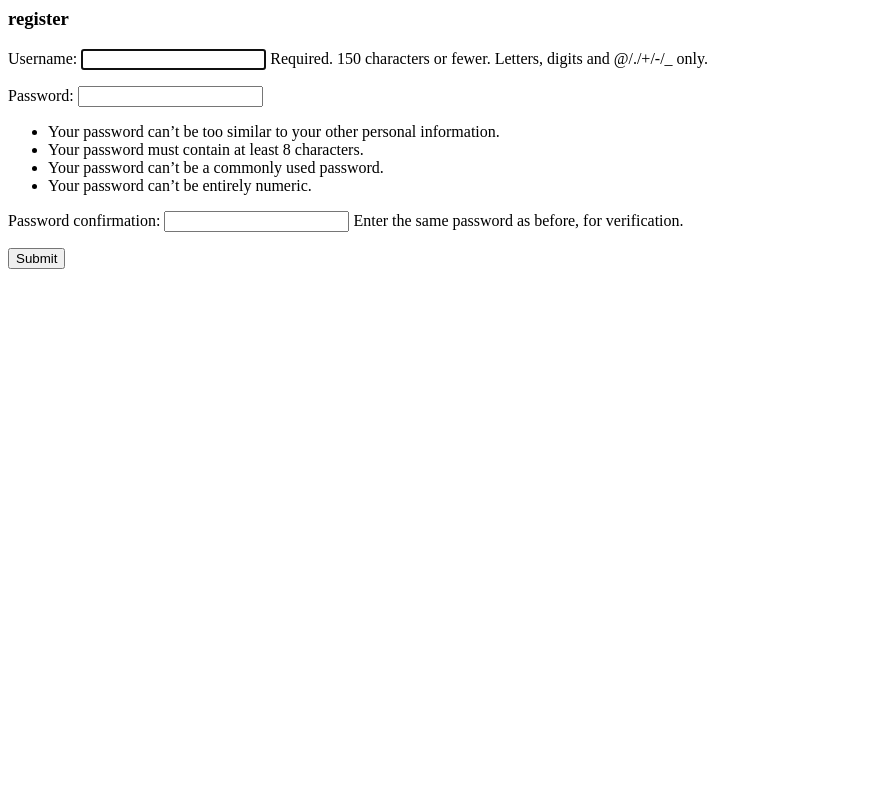
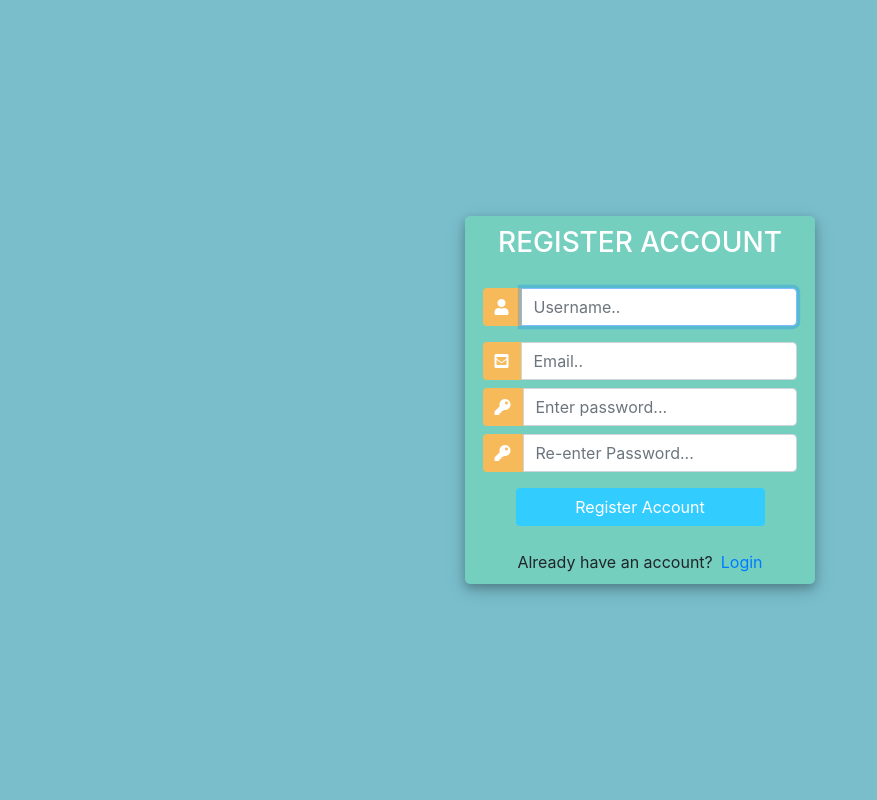
Before and after one commit to aamdo/CustomerManagement, a Django app: page /register/ in a window 1280 px wide. Shown: the whole page, without its empty margins (0-877 px from the left). Run offline with Django 3.2, Linux system fonts and the light colour scheme; some libraries are stand-ins or nearby versions.

Commit message:
p14-14:42

```diff
--- a/accounts/forms.py
+++ b/accounts/forms.py
@@ -1,7 +1,19 @@
 from django.forms import ModelForm
+
+from django.contrib.auth.forms import UserCreationForm
+from django.contrib.auth.models import User
+from django import forms
+
+
+
 from .models import Order
 
 class OrderForm(ModelForm):
     class Meta:
         model=Order
         fields = '__all__'
+
+class CreateUserForm(UserCreationForm):
+    class Meta:
+        model=User
+        fields = ['username','email','password1','password2']
--- a/accounts/views.py
+++ b/accounts/views.py
@@ -3,14 +3,22 @@ from django.http import HttpResponse
 from django.forms import inlineformset_factory
 from django.contrib.auth.forms import UserCreationForm
 from .models import *
-from .forms import OrderForm
+from .forms import OrderForm,CreateUserForm
 from .filters import OrderFilter
 from django.core.paginator import Paginator
 
 # Create your views here.
 
 def registerPage(request):
-    form = UserCreationForm()
+    form = CreateUserForm()
+    if request.method=='POST':
+        form = CreateUserForm(request.POST)
+        if form.is_valid():
+            form.save()
+
+
+
+
     context = {'form':form}
     return render(request,'accounts/register.html',context)
 
--- a/templates/accounts/register.html
+++ b/templates/accounts/register.html
@@ -1,10 +1,138 @@
-<h3>register</h3>
 
-<form method="POST" action="">
-    {% csrf_token %}
-    {{form.as_p}}
+<!DOCTYPE html>
+<html>
+
+<head>
+	<title>Login</title>
+	<link rel="stylesheet" href="https://stackpath.bootstrapcdn.com/bootstrap/4.1.3/css/bootstrap.min.css" integrity="sha384-MCw98/SFnGE8fJT3GXwEOngsV7Zt27NXFoaoApmYm81iuXoPkFOJwJ8ERdknLPMO" crossorigin="anonymous">
+	<script src="https://ajax.googleapis.com/ajax/libs/jquery/3.3.1/jquery.min.js"></script>
+	<link rel="stylesheet" href="https://use.fontawesome.com/releases/v5.6.1/css/all.css" integrity="sha384-gfdkjb5BdAXd+lj+gudLWI+BXq4IuLW5IT+brZEZsLFm++aCMlF1V92rMkPaX4PP" crossorigin="anonymous">
+
+	<style>
+		body,
+		html {
+			margin: 0;
+			padding: 0;
+			height: 100%;
+			background: #7abecc !important;
+		}
+		.user_card {
+			width: 350px;
+			margin-top: auto;
+			margin-bottom: auto;
+			background: #74cfbf;
+			position: relative;
+			display: flex;
+			justify-content: center;
+			flex-direction: column;
+			padding: 10px;
+			box-shadow: 0 4px 8px 0 rgba(0, 0, 0, 0.2), 0 6px 20px 0 rgba(0, 0, 0, 0.19);
+			-webkit-box-shadow: 0 4px 8px 0 rgba(0, 0, 0, 0.2), 0 6px 20px 0 rgba(0, 0, 0, 0.19);
+			-moz-box-shadow: 0 4px 8px 0 rgba(0, 0, 0, 0.2), 0 6px 20px 0 rgba(0, 0, 0, 0.19);
+			border-radius: 5px;
+
+		}
+
+		.form_container {
+			margin-top: 20px;
+		}
+
+		#form-title{
+			color: #fff;
+		}
+		.login_btn {
+			width: 100%;
+			background: #33ccff !important;
+			color: white !important;
+		}
+		.login_btn:focus {
+			box-shadow: none !important;
+			outline: 0px !important;
+		}
+		.login_container {
+			padding: 0 2rem;
+		}
+		.input-group-text {
+			background: #f7ba5b !important;
+			color: white !important;
+			border: 0 !important;
+			border-radius: 0.25rem 0 0 0.25rem !important;
+		}
+		.input_user,
+		.input_pass:focus {
+			box-shadow: none !important;
+			outline: 0px !important;
+		}
+
+	</style>
+
+</head>
+<body>
+	<div class="container h-100">
+		<div class="d-flex justify-content-center h-100">
+			<div class="user_card">
+				<div class="d-flex justify-content-center">
+					<h3 id="form-title">REGISTER ACCOUNT</h3>
+				</div>
+				<div class="d-flex justify-content-center form_container">
+
+					<form method="POST" action="">
+                        {% csrf_token %}
+						<div class="input-group mb-3">
+							<div class="input-group-append">
+								<span class="input-group-text"><i class="fas fa-user"></i></span>
+							</div>
+                            {{form.username}}
+						</div>
+						<div class="input-group mb-2">
+							<div class="input-group-append">
+								<span class="input-group-text"><i class="fas fa-envelope-square"></i></span>
+							</div>
+                            {{form.email}}
+						</div>
+						<div class="input-group mb-2">
+							<div class="input-group-append">
+								<span class="input-group-text"><i class="fas fa-key"></i></span>
+							</div>
+                            {{form.password1}}
+						</div>
+						<div class="input-group mb-2">
+							<div class="input-group-append">
+								<span class="input-group-text"><i class="fas fa-key"></i></span>
+							</div>
+                            {{form.password2}}
+						</div>
+
+				   		<div class="d-flex justify-content-center mt-3 login_container">
+				 			<input class="btn login_btn" type="submit" value="Register Account">
+				   		</div>
+					</form>
+				</div>
+
+				<div class="mt-4">
+					<div class="d-flex justify-content-center links">
+						Already have an account? <a href="{% url 'login' %}" class="ml-2">Login</a>
+					</div>
+				</div>
+			</div>
+		</div>
+	</div>
+	<script>
+						/* Because i didnt set placeholder values in forms.py they will be set here using vanilla Javascript
+		//We start indexing at one because CSRF_token is considered and input field
+		 */
+
+		//Query All input fields
+		var form_fields = document.getElementsByTagName('input')
+		form_fields[1].placeholder='Username..';
+		form_fields[2].placeholder='Email..';
+		form_fields[3].placeholder='Enter password...';
+		form_fields[4].placeholder='Re-enter Password...';
 
 
-    <input type="submit" name="Create User">
-
-</form>
+		for (var field in form_fields){
+			form_fields[field].className += ' form-control'
+		}
+	</script>
+</body>
+</html>
```
Also changed, not shown: db.sqlite3.
